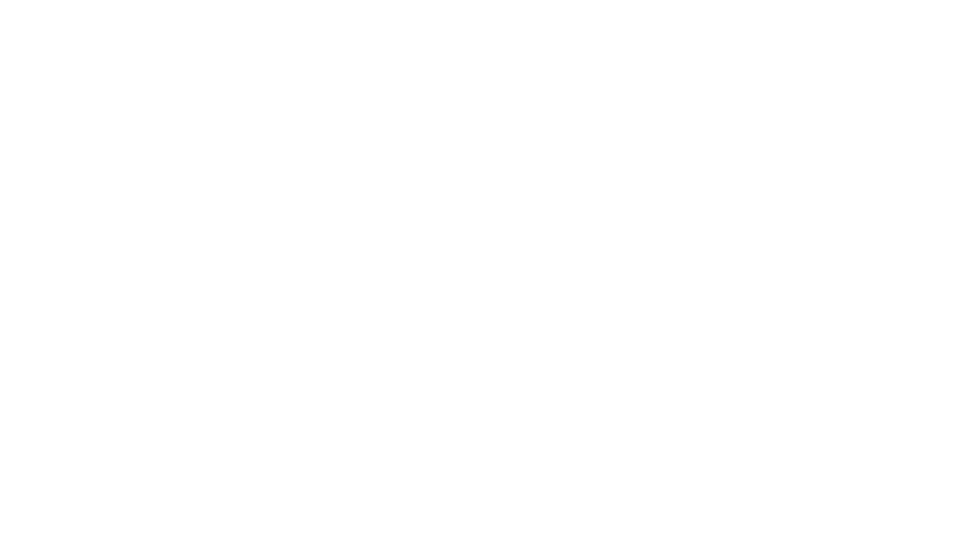
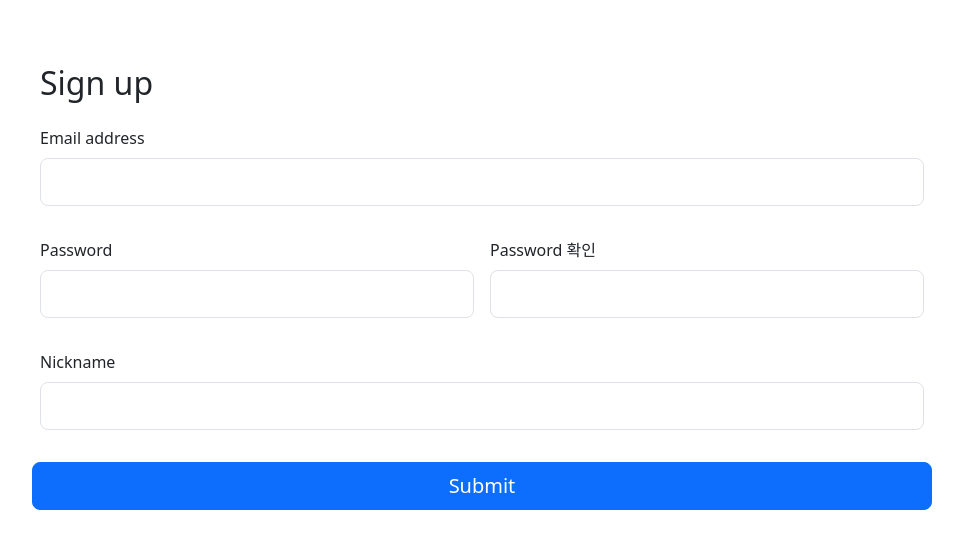
Before and after one commit to nijesmik/ONE-SHOT, a Vue app in the folder OneShot_Vue/: page /signup in a window 1280 px wide. Before the commit this address had no page. Shown: the top 548 px of the page, without its empty margins (158-1121 px from the left). Built offline with nearby package versions, Linux system fonts and the light colour scheme.

Commit message:
Feat(FE): 회원가입 화면 (#30)

```diff
--- a/OneShot_Vue/src/router/index.js
+++ b/OneShot_Vue/src/router/index.js
@@ -3,6 +3,7 @@ import HomeView from '@/views/HomeView.vue'
 import OrderMenuView from '@/views/OrderMenuView.vue'
 import OrderBrandView from '@/views/OrderBrandView.vue'
 import LoginView from '@/views/LoginView.vue'
+import SignupView from '@/views/SignupView.vue'
 
 const router = createRouter({
   history: createWebHistory(import.meta.env.BASE_URL),
@@ -18,6 +19,11 @@ const router = createRouter({
       component: LoginView
     },
     {
+      path: '/signup',
+      name: 'signup',
+      component: SignupView
+    },
+    {
       path: '/order',
       name: 'order-brand',
       component: OrderBrandView
--- a/OneShot_Vue/src/stores/url.js
+++ b/OneShot_Vue/src/stores/url.js
@@ -8,6 +8,7 @@ export const useUrlStore = defineStore("url", () => {
 	const _ORDER = `${_API}/order`;
 	const API = {
     LOGIN: `${_USER}/login`,
+		SIGNUP: `${_USER}/signup`,
 		BRAND: `${_API}/brand`,
 		ORDER: _ORDER,
 		ORDER_CREATE: `${_ORDER}/create`,
--- a/OneShot_Vue/src/views/HomeView.vue
+++ b/OneShot_Vue/src/views/HomeView.vue
@@ -1,6 +1,7 @@
 <template>
 
 <router-link :to="{name : 'login'}" class="btn btn-outline-primary btn-lg">로그인</router-link>
+<router-link :to="{name : 'signup'}" class="btn btn-outline-primary btn-lg">회원가입</router-link>
 <router-link :to="{ name: 'order-brand' }" class="btn btn-outline-secondary btn-lg">비회원 주문</router-link>
 
 </template>
--- /dev/null
+++ b/OneShot_Vue/src/views/SignupView.vue
@@ -0,0 +1,71 @@
+<template>
+  <form class="row g-3">
+  <h2>Sign up</h2>
+  <br/>
+  <div class="mb-3">
+    <label for="email" class="form-label">Email address</label>
+    <input type="email" class="form-control form-control-lg" id="email" aria-describedby="emailHelp" v-model="email">
+  </div>
+  <div class="mb-3 col-md-6">
+    <label for="password" class="form-label">Password</label>
+    <input type="password" class="form-control form-control-lg" id="password" v-model="password">
+  </div>
+  <div class="mb-3 col-md-6">
+    <label for="password2" class="form-label">Password 확인</label>
+    <input type="password" class="form-control form-control-lg" id="password2" v-model="password2">
+  </div>
+  <div class="mb-3">
+    <label for="nickname" class="form-label">Nickname</label>
+    <input type="text" class="form-control form-control-lg" id="nickname" v-model="nickname">
+  </div>
+  <button type="submit" class="btn btn-primary btn-lg" @click.prevent="signup">Submit</button>
+</form>
+
+
+</template>
+<!-- --------------------------------------------------------------- -->
+<script setup>
+import {ref} from "vue";
+import { useRouter } from "vue-router";
+import axios from "axios";
+import { useUrlStore } from "@/stores/url";
+
+const router = useRouter();
+const URL = useUrlStore();
+const email = ref("");
+const password = ref("");
+const password2 = ref("");
+const nickname = ref("");
+
+const signup = () => {
+  if (password.value !== password2.value) {
+    alert("비밀번호가 일치하지 않습니다.");
+    return;
+  }
+  axios.post(URL.API.SIGNUP, {
+    email: email.value,
+    password: password.value,
+    nickname: nickname.value,
+  }).then((res)=>{
+    if (res.data === 1) {
+      alert("회원가입 성공");
+      router.push({name: "login"});
+    }
+  }).catch((err) => {
+    alert("회원가입 실패");
+    console.log(err);
+  });
+
+}
+
+
+</script>
+<!-- --------------------------------------------------------------- -->
+<style scoped>
+
+form {
+  width: 90%;
+  max-width: 900px;
+}
+
+</style>
```
